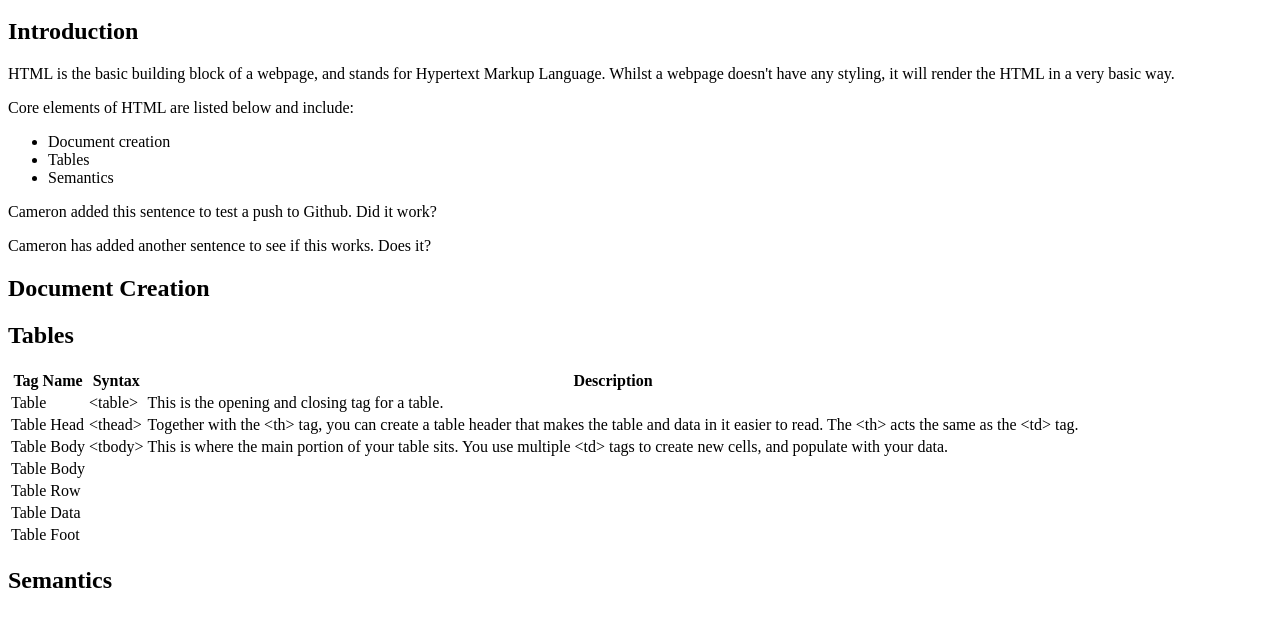
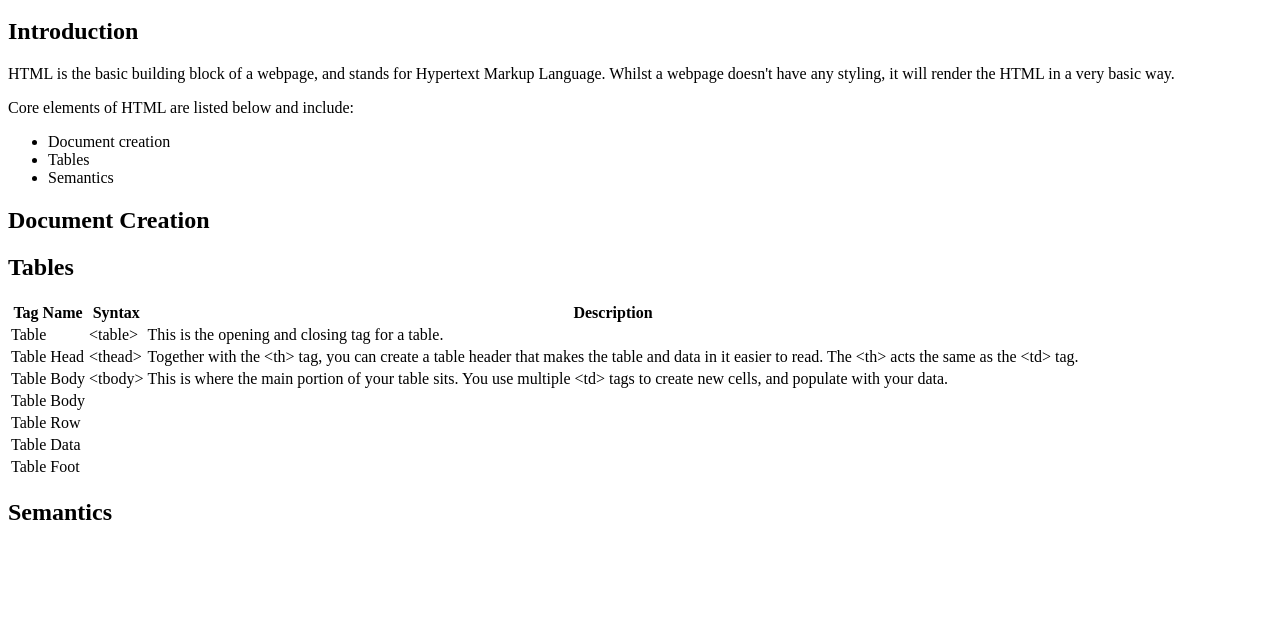
Before and after one commit to CH-MinuteMaker/Project-4---CSS-Style-Cheatsheet, a plain HTML site: page index.html in a window 1280 px wide. Shown: the part 122-748 px from the top of the page. Drawn offline with Linux system fonts and the light colour scheme.

Commit message:
removed test lines

```diff
--- a/index.html
+++ b/index.html
@@ -26,9 +26,6 @@
                     </ul>
 
         </section>
-
-<p>Cameron added this sentence to test a push to Github. Did it work?</p>
-<p>Cameron has added another sentence to see if this works. Does it?</p>
 
         <section id="doccreation">
             <h2>Document Creation</h2>
```
